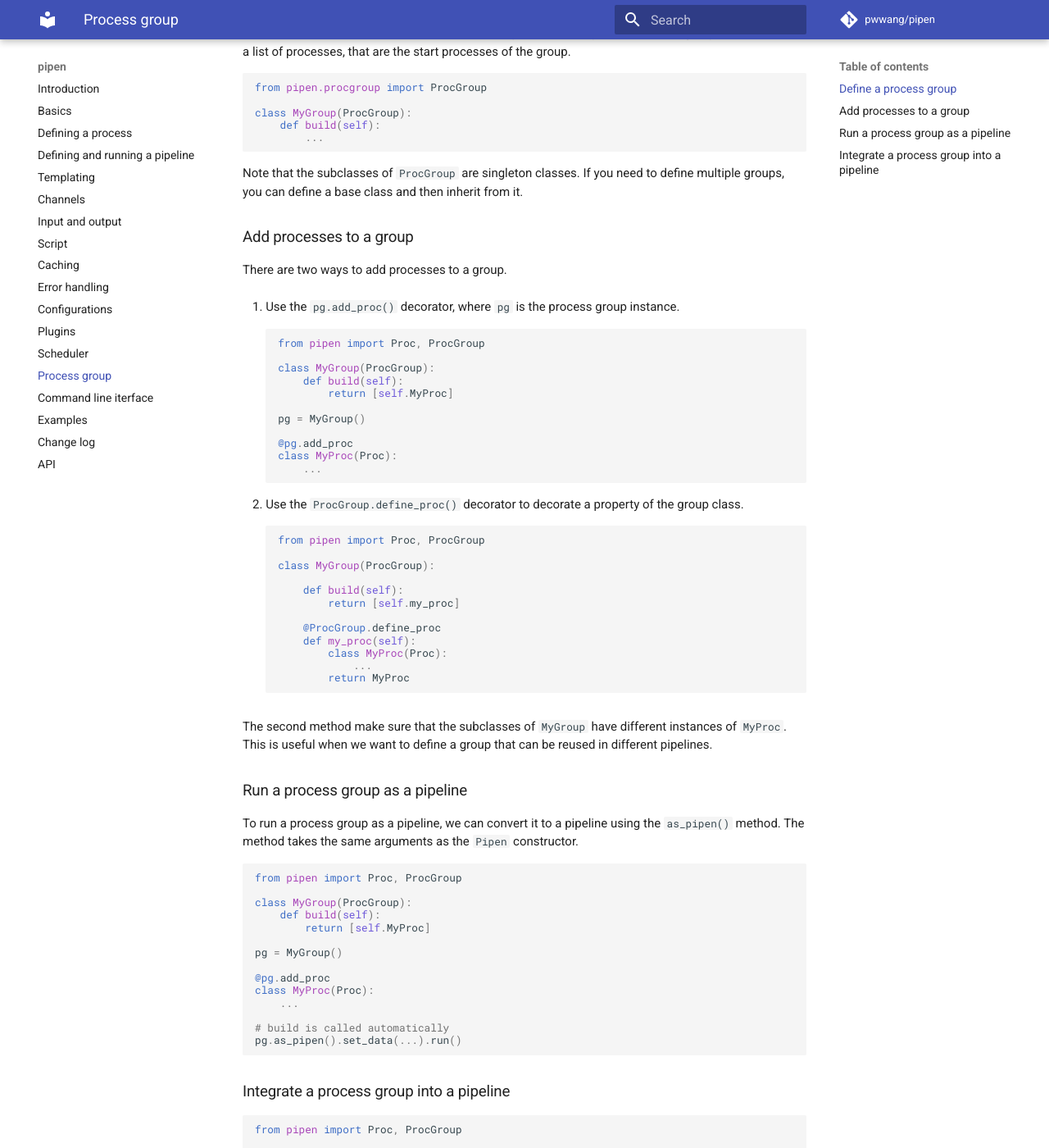
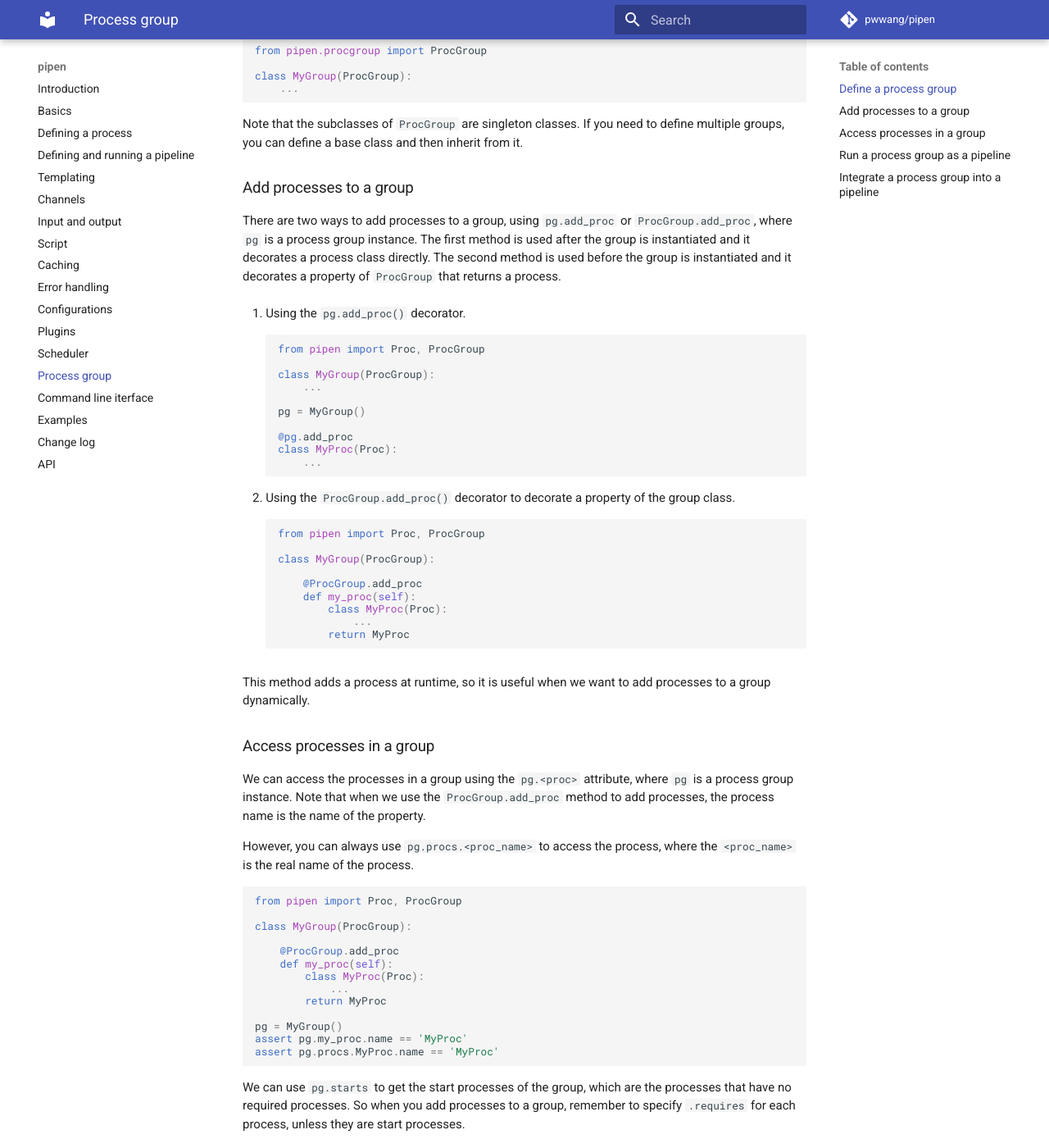
Before and after one commit to pwwang/pipen, an MkDocs documentation site: the page built from docs/proc-group.md, in a window 1280 px wide and 1400 px high, scrolled down 391 px. Shown: the whole window at 82% size. Built offline with MkDocs 1.6.1 and Material for MkDocs 9.7.7, drawn with Linux system fonts in a browser that asks for light colours; comment, search, counter and statistics services are not loaded; some of the changed text lies outside the part shown.

Commit message:
Fix process group

````diff
--- a/docs/proc-group.md
+++ b/docs/proc-group.md
@@ -4,30 +4,28 @@ With `pipen`, not only a process can be reused, but also a group of processes ca
 
 ## Define a process group
 
-To define a process group, we need to define a class that inherits from `pipen.procgroup.ProcGroup`. The class name will be the name of the group, unless we specify a `name` attribute. The class should have a `build` method that defines the relationship between the processes in the group. It should return a list of processes, that are the start processes of the group.
+To define a process group, we need to define a class that inherits from `pipen.procgroup.ProcGroup`. The class name will be the name of the group, unless we specify a `name` attribute.
 
 ```python
 from pipen.procgroup import ProcGroup
 
 class MyGroup(ProcGroup):
-    def build(self):
-        ...
+    ...
 ```
 
 Note that the subclasses of `ProcGroup` are singleton classes. If you need to define multiple groups, you can define a base class and then inherit from it.
 
 ## Add processes to a group
 
-There are two ways to add processes to a group.
+There are two ways to add processes to a group, using `pg.add_proc` or `ProcGroup.add_proc`, where `pg` is a process group instance. The first method is used after the group is instantiated and it decorates a process class directly. The second method is used before the group is instantiated and it decorates a property of `ProcGroup` that returns a process.
 
-1. Use the `pg.add_proc()` decorator, where `pg` is the process group instance.
+1. Using the `pg.add_proc()` decorator.
 
     ```python
     from pipen import Proc, ProcGroup
 
     class MyGroup(ProcGroup):
-        def build(self):
-            return [self.MyProc]
+        ...
 
     pg = MyGroup()
 
@@ -36,24 +34,45 @@ There are two ways to add processes to a group.
         ...
     ```
 
-2. Use the `ProcGroup.define_proc()` decorator to decorate a property of the group class.
+2. Using the `ProcGroup.add_proc()` decorator to decorate a property of the group class.
 
     ```python
     from pipen import Proc, ProcGroup
 
     class MyGroup(ProcGroup):
 
-        def build(self):
-            return [self.my_proc]
-
-        @ProcGroup.define_proc
+        @ProcGroup.add_proc
         def my_proc(self):
             class MyProc(Proc):
                 ...
             return MyProc
     ```
 
-The second method make sure that the subclasses of `MyGroup` have different instances of `MyProc`. This is useful when we want to define a group that can be reused in different pipelines.
+This method adds a process at runtime, so it is useful when we want to add processes to a group dynamically.
+
+## Access processes in a group
+
+We can access the processes in a group using the `pg.<proc>` attribute, where `pg` is a process group instance. Note that when we use the `ProcGroup.add_proc` method to add processes, the process name is the name of the property.
+
+However, you can always use `pg.procs.<proc_name>` to access the process, where the `<proc_name>` is the real name of the process.
+
+```python
+from pipen import Proc, ProcGroup
+
+class MyGroup(ProcGroup):
+
+    @ProcGroup.add_proc
+    def my_proc(self):
+        class MyProc(Proc):
+            ...
+        return MyProc
+
+pg = MyGroup()
+assert pg.my_proc.name == 'MyProc'
+assert pg.procs.MyProc.name == 'MyProc'
+```
+
+We can use `pg.starts` to get the start processes of the group, which are the processes that have no required processes. So when you add processes to a group, remember to specify `.requires` for each process, unless they are start processes.
 
 ## Run a process group as a pipeline
 
@@ -63,8 +82,7 @@ To run a process group as a pipeline, we can convert it to a pipeline using the
 from pipen import Proc, ProcGroup
 
 class MyGroup(ProcGroup):
-    def build(self):
-        return [self.MyProc]
+    ...
 
 pg = MyGroup()
 
@@ -72,7 +90,6 @@ pg = MyGroup()
 class MyProc(Proc):
     ...
 
-# build is called automatically
 pg.as_pipen().set_data(...).run()
 ```
 
@@ -82,20 +99,19 @@ pg.as_pipen().set_data(...).run()
 from pipen import Proc, ProcGroup
 
 class MyGroup(ProcGroup):
-    def build(self):
-        self.my_proc2.requires = self.my_proc
-        return self.my_proc
 
-    @ProcGroup.define_proc
+    @ProcGroup.add_proc
     def my_proc(self):
         class MyProc(Proc):
             ...
         return MyProc
 
-    @ProcGroup.define_proc
+    @ProcGroup.add_proc
     def my_proc2(self):
         class MyProc2(Proc):
+            requires = self.my_proc
             ...
+
         return MyProc2
 
 pg = MyGroup()
@@ -106,9 +122,7 @@ class PrepareData(Proc):
 class PostGroup(Proc):
     requires = pg.my_proc2
 
-# has to call build() manually to build the relationship
-pg.build().requires = PrepareData
-# PostGroup.requires = pg.my_proc2
+pg.my_proc.requires = PrepareData
 
 pipen = Pipen().set_starts(PrepareData).set_data(...).run()
 ```
````
Also changed, not shown: 2 other files.
